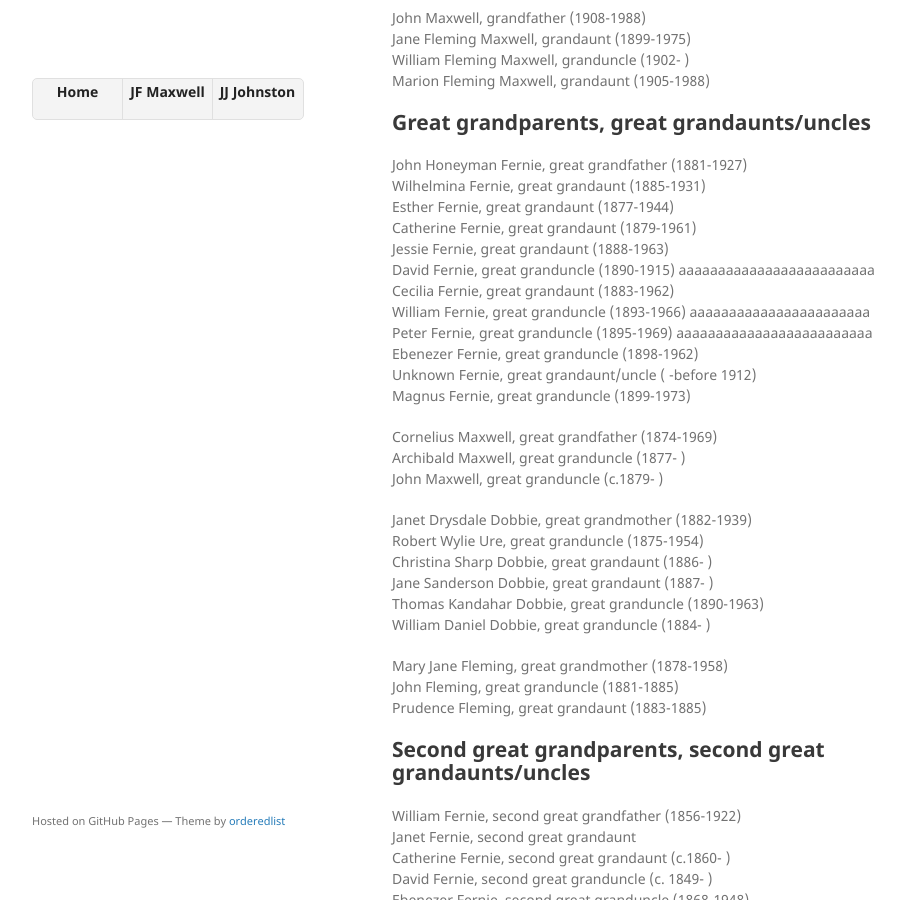
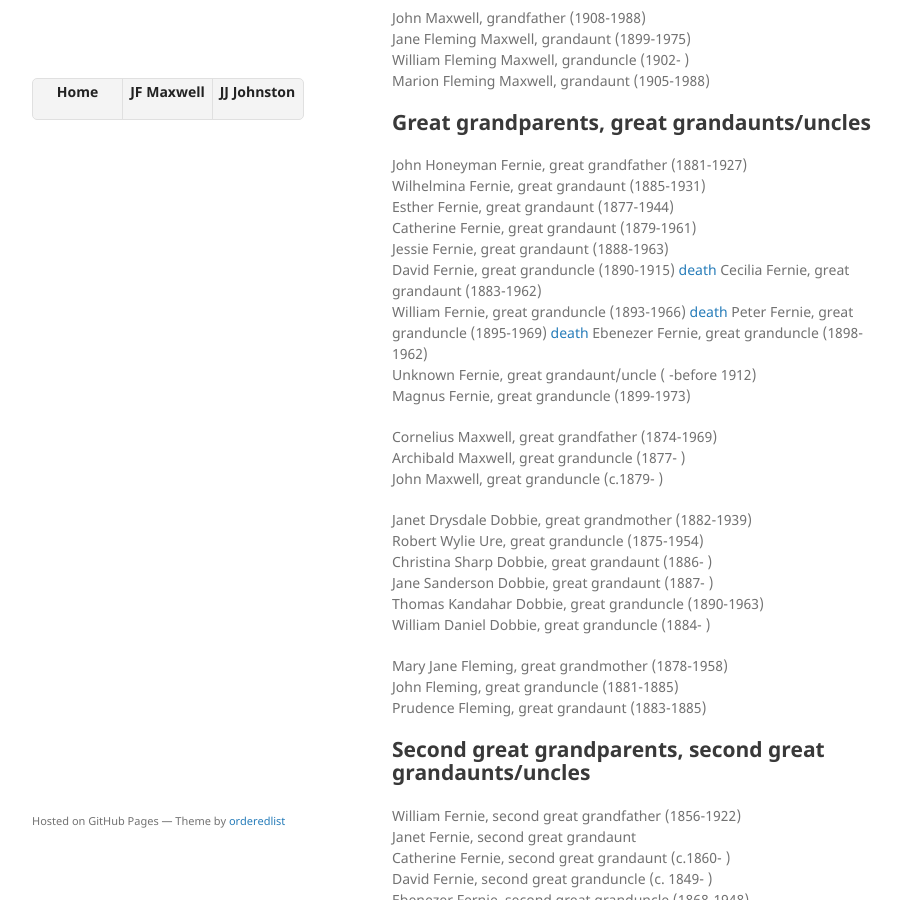
Before and after one commit to rfj1961/rfj1961.github.io, a Jekyll site: the page built from jfm1933.md, in a window 1280 px wide and 900 px high, scrolled down 2585 px. Shown: the whole window, without its empty margins (178-1083 px from the left). Built offline with Jekyll 4.4.1, drawn with Linux system fonts in a browser that asks for light colours; the repository's description, which GitHub fills in, is left out; some of the changed text lies outside the part shown.

Commit message:
misc certs

```diff
--- a/jfm1933.md
+++ b/jfm1933.md
@@ -115,10 +115,10 @@ Wilhelmina Fernie, great grandaunt (1885-1931)
 Esther Fernie, great grandaunt (1877-1944)
 Catherine Fernie, great grandaunt (1879-1961)
 Jessie Fernie, great grandaunt (1888-1963)
-David Fernie, great granduncle (1890-1915) []() aaaaaaaaaaaaaaaaaaaaaaaaa
+David Fernie, great granduncle (1890-1915) [death](1915_death_Lance_Corporal_David_Fernie_CWGC_Certificate.pdf)
 Cecilia Fernie, great grandaunt (1883-1962)
-William Fernie, great granduncle (1893-1966) []() aaaaaaaaaaaaaaaaaaaaaaa
-Peter Fernie, great granduncle (1895-1969) []() aaaaaaaaaaaaaaaaaaaaaaaaa
+William Fernie, great granduncle (1893-1966) [death](1966_death_william_fernie.pdf)
+Peter Fernie, great granduncle (1895-1969) [death](1969_death_peter_fernie.pdf)
 Ebenezer Fernie, great granduncle (1898-1962)
 Unknown Fernie, great grandaunt/uncle ( -before 1912)
 Magnus Fernie, great granduncle (1899-1973)
@@ -214,7 +214,7 @@ Euphemia Fyfe, fourth great stepgrandmother (c.1807-1872)
 ## Fifth great grandparents
 
 Esther Morton (c.1780- )
-David Hutcheson (c.1770-1856)[]()aaaaaaaaaaaaaaaaaaaaaaaaaaaaaaaa
+David Hutcheson (c.1770-1856)[death](1856_death_david_hutcheson_senior.pdf)
 
 ## Sixth great grandparents
 
```
Also changed, not shown: other parts of jfm1933.md (+1 -1 lines), 3 other files.
